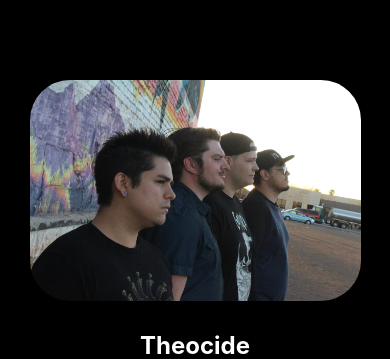
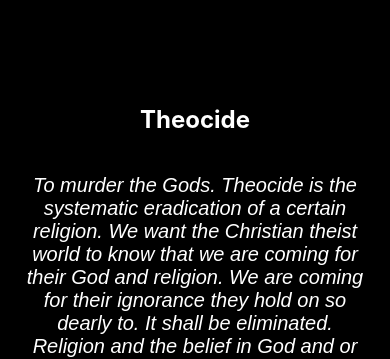
Before and after one commit to JesusFernandoRios/theocide, a Next.js app: page /Bio in a window 390 px wide. Shown: the part 170-529 px from the top of the page. Built offline with nearby package versions, Linux system fonts and the light colour scheme.

Commit message:
further updating mobile responsiveness

```diff
--- a/pages/Bio.js
+++ b/pages/Bio.js
@@ -14,9 +14,7 @@ function Bio() {
 
                 <div className={styles.content}>
 
-                    <img src="/groupPicture1.jpg" alt="Group Picture"/>
-
-                    <div>
+                    <div className={styles.bioContext}>
                         <h2>Theocide</h2>
                         <p>
                         To murder the Gods.
--- a/styles/BioPage.module.css
+++ b/styles/BioPage.module.css
@@ -10,17 +10,11 @@
     flex-direction: row;
     justify-content: center;
     z-index: 1;
-    width: 90%;
+    width: 80%;
     margin-left: auto;
     margin-right: auto;
     margin-top: 20%;
     animation: content-load 800ms;
-}
-
-.content img {
-    width: 40%;
-    padding:20px;
-    border-radius: 50px;
 }
 
 .content p {
@@ -33,7 +27,6 @@
     font-style: italic;
     font-size: 20px;
 }
-
 
 .logoContainer {
     margin-top: 2%;
@@ -57,7 +50,8 @@
 @media (max-width: 768px) {
     .content {
         flex-direction: column;
-        margin-top: 40%;
+        width: 100%;
+        height: 130vh;
     }
 
     .content img {
```
